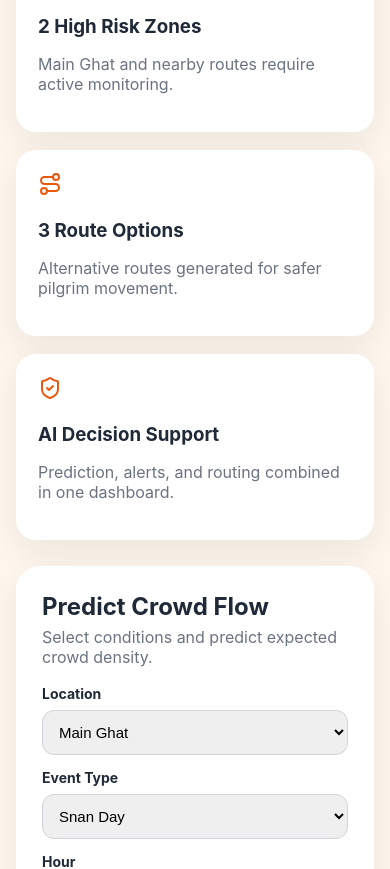
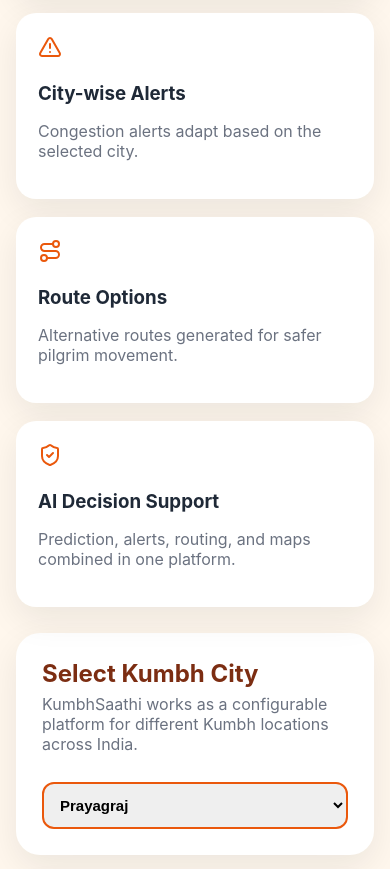
Before and after one commit to Nancykhandelwal1710/KumbhSaathi, a React app in the folder frontend/: page / in a window 390 px wide. Shown: the part 940-1809 px from the top of the page. Built offline with nearby package versions, Linux system fonts and the light colour scheme; the HTML template or start-up script is replaced by a standard one.

Commit message:
Add multi-city Kumbh support

```diff
--- a/frontend/src/App.jsx
+++ b/frontend/src/App.jsx
@@ -2,7 +2,6 @@
 import axios from "axios";
 import {
   AlertTriangle,
-  MapPinned,
   Route,
   Users,
   Activity,
@@ -15,33 +14,79 @@
   Popup,
   CircleMarker,
   Polyline,
+  useMap,
 } from "react-leaflet";
 import "leaflet/dist/leaflet.css";
 import "./index.css";
 
 const API_URL = "https://kumbhsaathi-backend-o91s.onrender.com";
 
-const locationData = [
-  { name: "Main Ghat", lat: 25.4358, lng: 81.8463, level: "High" },
-  { name: "Temple Road", lat: 25.4375, lng: 81.848, level: "Medium" },
-  { name: "Railway Station", lat: 25.445, lng: 81.832, level: "Medium" },
-  { name: "Bus Stand", lat: 25.428, lng: 81.84, level: "Low" },
-  { name: "Market Area", lat: 25.431, lng: 81.851, level: "Medium" },
-  { name: "Parking Zone", lat: 25.421, lng: 81.836, level: "Low" },
-];
-
-const getCoordinates = (name) => {
-  return locationData.find((item) => item.name === name);
+const cityData = {
+  Prayagraj: {
+    center: [25.4358, 81.8463],
+    locations: [
+      { name: "Triveni Sangam", lat: 25.429, lng: 81.885, level: "High" },
+      { name: "Arail Ghat", lat: 25.421, lng: 81.889, level: "Medium" },
+      { name: "Prayagraj Junction", lat: 25.435, lng: 81.846, level: "Medium" },
+      { name: "Civil Lines Bus Stand", lat: 25.45, lng: 81.84, level: "Low" },
+      { name: "Tent City", lat: 25.414, lng: 81.9, level: "Medium" },
+      { name: "Akhara Area", lat: 25.433, lng: 81.875, level: "High" },
+    ],
+  },
+  Ujjain: {
+    center: [23.1765, 75.7885],
+    locations: [
+      { name: "Ram Ghat", lat: 23.1765, lng: 75.7885, level: "High" },
+      { name: "Mahakaleshwar Temple", lat: 23.1828, lng: 75.7682, level: "High" },
+      { name: "Ujjain Junction", lat: 23.1793, lng: 75.7849, level: "Medium" },
+      { name: "Mela Ground", lat: 23.17, lng: 75.79, level: "Medium" },
+      { name: "Nanakaheda Bus Stand", lat: 23.176, lng: 75.755, level: "Low" },
+      { name: "Shipra Riverfront", lat: 23.174, lng: 75.789, level: "High" },
+    ],
+  },
+  Haridwar: {
+    center: [29.9457, 78.1642],
+    locations: [
+      { name: "Har Ki Pauri", lat: 29.9569, lng: 78.1715, level: "High" },
+      { name: "Mansa Devi Route", lat: 29.96, lng: 78.17, level: "Medium" },
+      { name: "Haridwar Railway Station", lat: 29.9457, lng: 78.1642, level: "Medium" },
+      { name: "Haridwar Bus Stand", lat: 29.949, lng: 78.158, level: "Low" },
+      { name: "Chandi Ghat", lat: 29.951, lng: 78.19, level: "Medium" },
+      { name: "Parking Zone", lat: 29.94, lng: 78.15, level: "Low" },
+    ],
+  },
+  Nashik: {
+    center: [20.0059, 73.791],
+    locations: [
+      { name: "Ramkund", lat: 20.007, lng: 73.79, level: "High" },
+      { name: "Trimbakeshwar Temple", lat: 19.9322, lng: 73.5297, level: "High" },
+      { name: "Nashik Road Station", lat: 19.9475, lng: 73.8411, level: "Medium" },
+      { name: "Tapovan Area", lat: 20.02, lng: 73.8, level: "Medium" },
+      { name: "CBS Bus Stand", lat: 20.002, lng: 73.78, level: "Low" },
+      { name: "Godavari Ghat", lat: 20.006, lng: 73.789, level: "High" },
+    ],
+  },
 };
 
+function ChangeMapView({ center }) {
+  const map = useMap();
+  map.setView(center, 13);
+  return null;
+}
+
 function App() {
+  const [selectedCity, setSelectedCity] = useState("Prayagraj");
   const [prediction, setPrediction] = useState(null);
   const [routes, setRoutes] = useState([]);
   const [alerts, setAlerts] = useState([]);
   const [loading, setLoading] = useState(false);
 
+  const locationData = cityData[selectedCity].locations;
+  const mapCenter = cityData[selectedCity].center;
+  const locations = locationData.map((item) => item.name);
+
   const [form, setForm] = useState({
-    location: "Main Ghat",
+    location: "Triveni Sangam",
     event_type: "Snan Day",
     hour: 9,
     day_type: 1,
@@ -49,12 +94,15 @@
   });
 
   const [routeForm, setRouteForm] = useState({
-    source: "Railway Station",
-    destination: "Main Ghat",
+    source: "Arail Ghat",
+    destination: "Triveni Sangam",
   });
 
-  const locations = locationData.map((item) => item.name);
   const events = ["Normal Day", "Snan Day", "Peak Ritual", "Evening Aarti"];
+
+  const getCoordinates = (name) => {
+    return locationData.find((item) => item.name === name);
+  };
 
   const sourceLocation = getCoordinates(routeForm.source);
   const destinationLocation = getCoordinates(routeForm.destination);
@@ -67,13 +115,76 @@
         ]
       : [];
 
+  const handleCityChange = (city) => {
+    const cityLocations = cityData[city].locations;
+    const firstLocation = cityLocations[0].name;
+    const secondLocation = cityLocations[1].name;
+
+    setSelectedCity(city);
+    setForm((prev) => ({
+      ...prev,
+      location: firstLocation,
+    }));
+
+    setRouteForm({
+      source: secondLocation,
+      destination: firstLocation,
+    });
+
+    setPrediction(null);
+    setRoutes([]);
+    setAlerts([]);
+  };
+
   const getPrediction = async () => {
     try {
       setLoading(true);
-      const res = await axios.get(`${API_URL}/predict`, { params: form });
-      setPrediction(res.data);
+
+      const backendLocationMap = {
+        "Triveni Sangam": "Main Ghat",
+        "Arail Ghat": "Temple Road",
+        "Prayagraj Junction": "Railway Station",
+        "Civil Lines Bus Stand": "Bus Stand",
+        "Tent City": "Market Area",
+        "Akhara Area": "Main Ghat",
+
+        "Ram Ghat": "Main Ghat",
+        "Mahakaleshwar Temple": "Temple Road",
+        "Ujjain Junction": "Railway Station",
+        "Mela Ground": "Market Area",
+        "Nanakaheda Bus Stand": "Bus Stand",
+        "Shipra Riverfront": "Main Ghat",
+
+        "Har Ki Pauri": "Main Ghat",
+        "Mansa Devi Route": "Temple Road",
+        "Haridwar Railway Station": "Railway Station",
+        "Haridwar Bus Stand": "Bus Stand",
+        "Chandi Ghat": "Market Area",
+        "Parking Zone": "Parking Zone",
+
+        "Ramkund": "Main Ghat",
+        "Trimbakeshwar Temple": "Temple Road",
+        "Nashik Road Station": "Railway Station",
+        "Tapovan Area": "Market Area",
+        "CBS Bus Stand": "Bus Stand",
+        "Godavari Ghat": "Main Ghat",
+      };
+
+      const res = await axios.get(`${API_URL}/predict`, {
+        params: {
+          ...form,
+          location: backendLocationMap[form.location] || "Main Ghat",
+        },
+      });
+
+      setPrediction({
+        ...res.data,
+        city: selectedCity,
+        location: form.location,
+      });
     } catch (error) {
-      alert("Backend is not running. Start FastAPI backend first.");
+      alert("Backend is not running or backend request failed.");
+      console.error(error);
     } finally {
       setLoading(false);
     }
@@ -86,16 +197,31 @@
       });
       setRoutes(res.data);
     } catch (error) {
-      alert("Backend is not running. Start FastAPI backend first.");
+      alert("Backend is not running or route request failed.");
+      console.error(error);
     }
   };
 
   const getAlerts = async () => {
     try {
       const res = await axios.get(`${API_URL}/alerts`);
-      setAlerts(res.data);
+
+      const cityAlerts = res.data.map((alert) => ({
+        ...alert,
+        area:
+          selectedCity === "Prayagraj"
+            ? alert.area
+            : selectedCity === "Ujjain"
+            ? alert.area.replace("Main Ghat", "Ram Ghat").replace("Temple Road", "Mahakaleshwar Temple").replace("Parking Zone", "Nanakaheda Bus Stand")
+            : selectedCity === "Haridwar"
+            ? alert.area.replace("Main Ghat", "Har Ki Pauri").replace("Temple Road", "Mansa Devi Route").replace("Parking Zone", "Parking Zone")
+            : alert.area.replace("Main Ghat", "Ramkund").replace("Temple Road", "Trimbakeshwar Temple").replace("Parking Zone", "CBS Bus Stand"),
+      }));
+
+      setAlerts(cityAlerts);
     } catch (error) {
-      alert("Backend is not running. Start FastAPI backend first.");
+      alert("Backend is not running or alert request failed.");
+      console.error(error);
     }
   };
 
@@ -118,7 +244,7 @@
           <p className="badge">Mahakumbh Innovation Hackathon 2028</p>
           <h1>🕉️ KumbhSaathi</h1>
           <p className="subtitle">
-            Smart Crowd Prediction & Route Optimization for Mahakumbh
+            Smart Crowd Prediction & Route Optimization for Every Kumbh City
           </p>
 
           <div className="hero-buttons">
@@ -141,10 +267,10 @@
 
         <div className="hero-card">
           <ShieldCheck size={42} />
-          <h3>AI Safety Assistant</h3>
+          <h3>Scalable Kumbh Safety Assistant</h3>
           <p>
-            Helps authorities and pilgrims predict congestion, avoid risky routes,
-            and improve movement safety during Mahakumbh.
+            Supports city-wise crowd prediction, route optimization, map
+            monitoring, and congestion alerts for major Kumbh locations.
           </p>
         </div>
       </section>
@@ -152,34 +278,50 @@
       <section className="stats-grid">
         <div className="stat-card">
           <Activity />
-          <h3>1,25,000+</h3>
-          <p>Estimated pilgrims monitored across major Mahakumbh zones.</p>
+          <h3>4 Kumbh Cities</h3>
+          <p>Prayagraj, Ujjain, Haridwar, and Nashik supported.</p>
         </div>
 
         <div className="stat-card">
           <AlertTriangle />
-          <h3>2 High Risk Zones</h3>
-          <p>Main Ghat and nearby routes require active monitoring.</p>
+          <h3>City-wise Alerts</h3>
+          <p>Congestion alerts adapt based on the selected city.</p>
         </div>
 
         <div className="stat-card">
           <Route />
-          <h3>3 Route Options</h3>
+          <h3>Route Options</h3>
           <p>Alternative routes generated for safer pilgrim movement.</p>
         </div>
 
         <div className="stat-card">
           <ShieldCheck />
           <h3>AI Decision Support</h3>
-          <p>Prediction, alerts, and routing combined in one dashboard.</p>
+          <p>Prediction, alerts, routing, and maps combined in one platform.</p>
         </div>
+      </section>
+
+      <section className="city-selector-section">
+        <div>
+          <h2>Select Kumbh City</h2>
+          <p>
+            KumbhSaathi works as a configurable platform for different Kumbh
+            locations across India.
+          </p>
+        </div>
+
+        <select value={selectedCity} onChange={(e) => handleCityChange(e.target.value)}>
+          {Object.keys(cityData).map((city) => (
+            <option key={city}>{city}</option>
+          ))}
+        </select>
       </section>
 
       <section className="main-grid">
         <div className="panel">
           <h2>Predict Crowd Flow</h2>
           <p className="panel-subtitle">
-            Select conditions and predict expected crowd density.
+            Select city, location, event type, and conditions to predict crowd density.
           </p>
 
           <div className="form-grid">
@@ -199,9 +341,7 @@
               Event Type
               <select
                 value={form.event_type}
-                onChange={(e) =>
-                  setForm({ ...form, event_type: e.target.value })
-                }
+                onChange={(e) => setForm({ ...form, event_type: e.target.value })}
               >
                 {events.map((event) => (
                   <option key={event}>{event}</option>
@@ -216,9 +356,7 @@
                 min="0"
                 max="23"
                 value={form.hour}
-                onChange={(e) =>
-                  setForm({ ...form, hour: Number(e.target.value) })
-                }
+                onChange={(e) => setForm({ ...form, hour: Number(e.target.value) })}
               />
             </label>
 
@@ -226,9 +364,7 @@
               Day Type
               <select
                 value={form.day_type}
-                onChange={(e) =>
-                  setForm({ ...form, day_type: Number(e.target.value) })
-                }
+                onChange={(e) => setForm({ ...form, day_type: Number(e.target.value) })}
               >
                 <option value={0}>Normal Day</option>
                 <option value={1}>Peak Day</option>
@@ -258,6 +394,7 @@
           {prediction && (
             <div className={`result-card ${getLevelClass(prediction.crowd_level)}`}>
               <h3>Prediction Result</h3>
+              <p><strong>City:</strong> {prediction.city}</p>
               <p><strong>Location:</strong> {prediction.location}</p>
               <p><strong>Event:</strong> {prediction.event_type}</p>
               <p><strong>Predicted Crowd:</strong> {prediction.predicted_crowd}</p>
@@ -269,16 +406,18 @@
         <div className="panel">
           <h2>Interactive Crowd Map</h2>
           <p className="panel-subtitle">
-            Real map view using OpenStreetMap + Leaflet.
+            City-wise map using OpenStreetMap + Leaflet.
           </p>
 
           <div className="real-map">
             <MapContainer
-              center={[25.4358, 81.8463]}
+              center={mapCenter}
               zoom={13}
               scrollWheelZoom={true}
               style={{ height: "100%", width: "100%" }}
             >
+              <ChangeMapView center={mapCenter} />
+
               <TileLayer
                 attribution='&copy; OpenStreetMap contributors'
                 url="https://{s}.tile.openstreetmap.org/{z}/{x}/{y}.png"
@@ -288,7 +427,7 @@
                 <CircleMarker
                   key={loc.name}
                   center={[loc.lat, loc.lng]}
-                  radius={14}
+                  radius={16}
                   pathOptions={{
                     color: getColor(loc.level),
                     fillColor: getColor(loc.level),
@@ -297,6 +436,8 @@
                 >
                   <Popup>
                     <strong>{loc.name}</strong>
+                    <br />
+                    City: {selectedCity}
                     <br />
                     Crowd Level: {loc.level}
                   </Popup>
@@ -317,6 +458,7 @@
             <span><b className="dot red-dot"></b> High</span>
             <span><b className="dot yellow-dot"></b> Medium</span>
             <span><b className="dot green-dot"></b> Low</span>
+            <span><b className="dot blue-dot"></b> Selected Route</span>
           </div>
         </div>
       </section>
@@ -414,19 +556,19 @@
           )}
         </div>
       </section>
+
       <section className="workflow-section">
         <h2>How KumbhSaathi Works</h2>
         <p>
           KumbhSaathi uses AI-assisted crowd forecasting to help authorities and
-          pilgrims make safer movement decisions during Mahakumbh.
+          pilgrims make safer movement decisions across different Kumbh cities.
         </p>
 
         <div className="workflow-grid">
           <div>
-            <h3>1. Data Simulation</h3>
+            <h3>1. City Configuration</h3>
             <p>
-              Crowd data is generated using event type, location, time, day type,
-              and weather conditions.
+              Authorities select the Kumbh city and monitor location-specific hotspots.
             </p>
           </div>
 
@@ -450,7 +592,7 @@
             <h3>4. Decision Dashboard</h3>
             <p>
               The dashboard combines prediction, alerts, maps, and route guidance
-              into one real-time monitoring interface.
+              into one monitoring interface.
             </p>
           </div>
         </div>
--- a/frontend/src/index.css
+++ b/frontend/src/index.css
@@ -449,3 +449,45 @@
     grid-template-columns: 1fr;
   }
 }
+.blue-dot {
+  background: #2563eb;
+}
+
+.city-selector-section {
+  margin-top: 26px;
+  background: white;
+  padding: 26px;
+  border-radius: 24px;
+  box-shadow: 0 12px 35px rgba(15, 23, 42, 0.08);
+  display: flex;
+  justify-content: space-between;
+  gap: 20px;
+  align-items: center;
+}
+
+.city-selector-section h2 {
+  margin: 0 0 6px;
+  color: #7c2d12;
+}
+
+.city-selector-section p {
+  margin: 0;
+  color: #6b7280;
+}
+
+.city-selector-section select {
+  max-width: 260px;
+  font-weight: 700;
+  border: 2px solid #ea580c;
+}
+
+@media (max-width: 700px) {
+  .city-selector-section {
+    flex-direction: column;
+    align-items: stretch;
+  }
+
+  .city-selector-section select {
+    max-width: 100%;
+  }
+}
```
